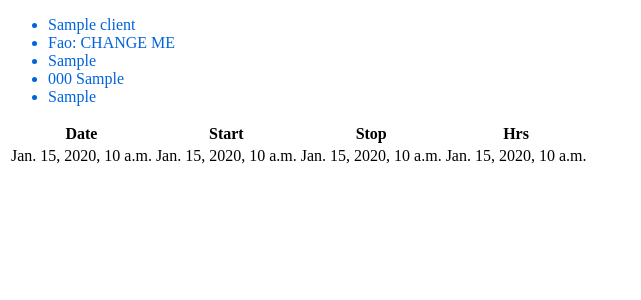
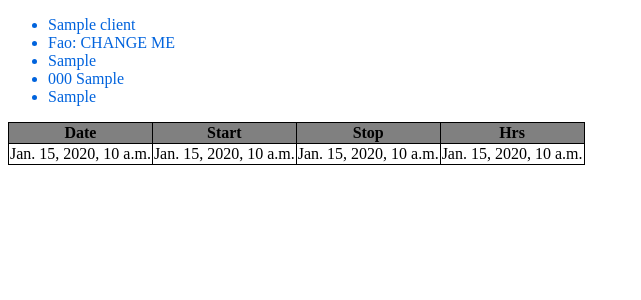
Before and after one commit to shtlrs/DRSCM-BACKEND, a Django app: template backend/drscm/templates/invoice/base.html in a window 1280 px wide. Shown: the top 300 px of the page, without its empty margins (0-641 px from the left). Run offline with Django 4.2, Linux system fonts and the light colour scheme; tables that the repository leaves empty hold one stand-in row (values such as "Sample post"); the template is opened without the code that fills it: values that come from a table or form of the project are taken from there, most other values are stand-ins (such as "Sample title", 1, 10 or a date in 2020); data that the repository does not hold is empty.

Commit message:
add naive styling to the worksessions HTML table

```diff
--- a/backend/drscm/interfaces/meta_classes.py
+++ b/backend/drscm/interfaces/meta_classes.py
@@ -5,4 +5,7 @@ from django.db.models.base import ModelBase
 
 
 class AbstractModelMeta(ABCMeta, ModelBase):
+    """
+    A meta class that will be used to create abstract proxy models
+    """
     pass
--- a/backend/drscm/templates/invoice/base.html
+++ b/backend/drscm/templates/invoice/base.html
@@ -15,22 +15,22 @@
     </div>
 
     <div id="work_sessions">
-        <table class="table">
+        <table style="border: 1px solid black; border-collapse: collapse" class="table">
             <thead>
-                <tr>
-                      <th>Date</th>
-                      <th>Start</th>
-                      <th>Stop</th>
-                      <th>Hrs</th>
+                <tr style="background-color: grey">
+                      <th style="border: 1px solid black; border-collapse: collapse">Date</th>
+                      <th style="border: 1px solid black; border-collapse: collapse">Start</th>
+                      <th style="border: 1px solid black; border-collapse: collapse">Stop</th>
+                      <th style="border: 1px solid black; border-collapse: collapse">Hrs</th>
                 </tr>
             </thead>
             <tbody>
                 {% for work_session in work_sessions %}
                 <tr>
-                  <td>{{ work_session.get_date_string }}</td>
-                  <td>{{ work_session.start_date_string }}</td>
-                  <td>{{ work_session.end_date_string }}</td>
-                  <td>{{ work_session.get_session_duration_date_string }}</td>
+                  <td style="border: 1px solid black; border-collapse: collapse">{{ work_session.get_date_string }}</td>
+                  <td style="border: 1px solid black; border-collapse: collapse">{{ work_session.start_date_string }}</td>
+                  <td style="border: 1px solid black; border-collapse: collapse">{{ work_session.end_date_string }}</td>
+                  <td style="border: 1px solid black; border-collapse: collapse">{{ work_session.get_session_duration_date_string }}</td>
                 </tr>
                 {% endfor %}
             </tbody>
```
Also changed, not shown: backend/utils/date.py (+8 -2 lines).
